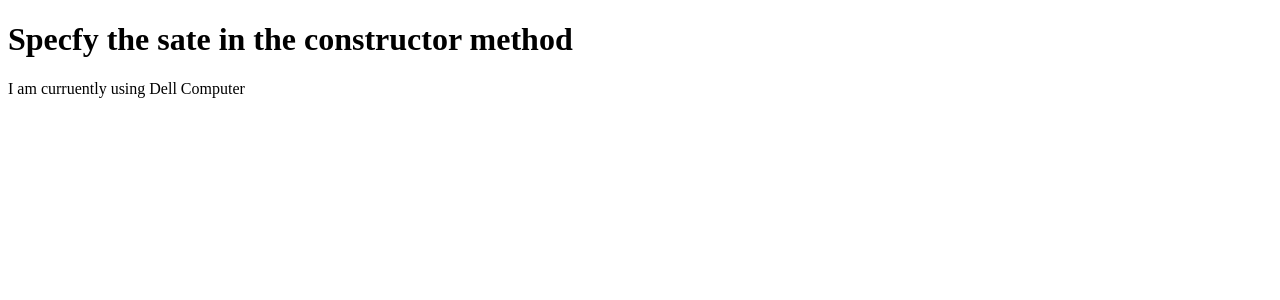
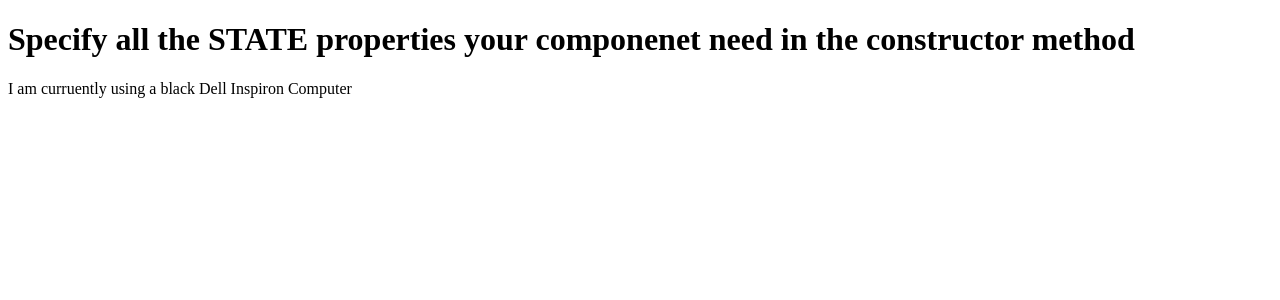
Before and after one commit to Emuohwo/reactw3, a React (Create React App) app: page / in a window 1280 px wide. Shown: the top 300 px of the page. Built offline with nearby package versions, Linux system fonts and the light colour scheme.

Commit message:
Using the state Object

```diff
--- a/src/index.js
+++ b/src/index.js
@@ -4,14 +4,18 @@ import ReactDOM from 'react-dom';
 class Computer extends React.Component {
     constructor(props) {
         super(props);
-        this.state = {brand: "Dell"};
+        this.state = {
+            brand: "Dell",
+            model: "Inspiron",
+            color: "black"
+        };
     }
 
     render() {
         return (
             <div>
-                <h1>Specfy the sate in the constructor method</h1>
-                <p>I am curruently using {this.state.brand} Computer</p>
+                <h1>Specify all the STATE properties your componenet need in the constructor method</h1>
+                <p>I am curruently using a {this.state.color} {this.state.brand} {this.state.model} Computer</p>
             </div>
         )
     }
```
